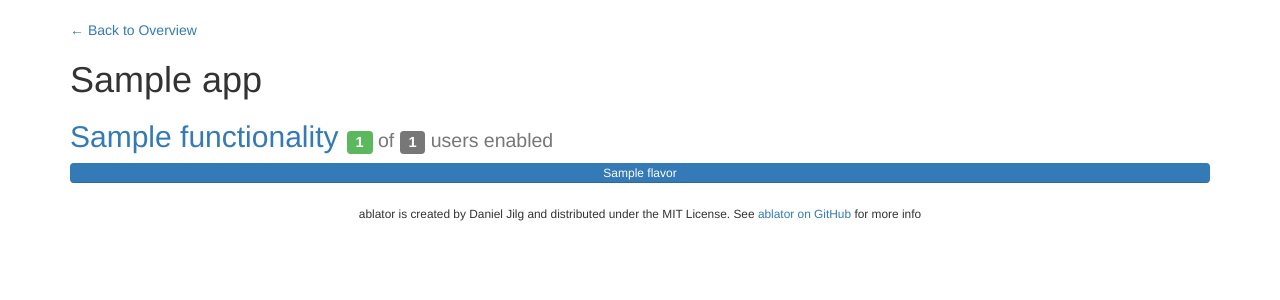
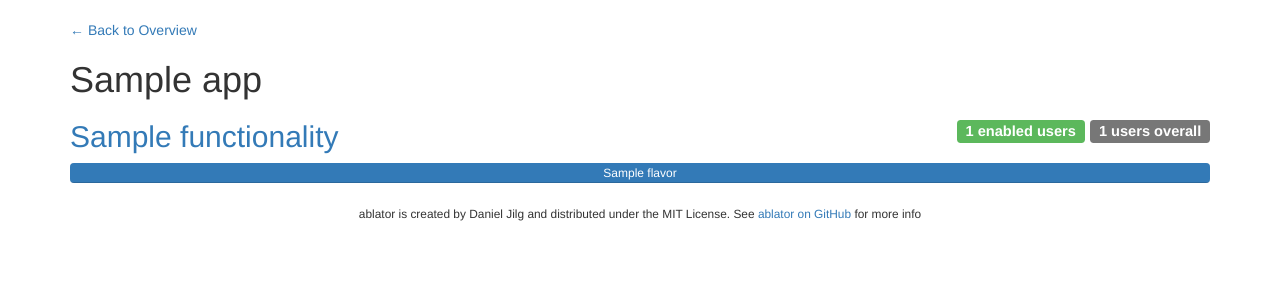
Before and after one commit to ablator/ablator, a Django app: page /app/00000000-0000-0000-0000-000000000001/ in a window 1280 px wide. Shown: the part 72-372 px from the top of the page. Run offline with Django 3.2, Linux system fonts and the light colour scheme; tables that the repository leaves empty hold one stand-in row (values such as "Sample post"); some libraries are stand-ins or nearby versions.

Commit message:
Small Style Fixes

```diff
--- a/ablator/core/management/commands/create_dummy_data.py
+++ b/ablator/core/management/commands/create_dummy_data.py
@@ -47,7 +47,6 @@ class Command(BaseCommand):
                     flavor.save()
                     self.stdout.write(self.style.SUCCESS(' + Flavor {}'.format(flavor.name)))
                 num_availabilities = random.randrange(13, 15)
-                self.stdout.write('   Generating {} availabilities...'.format(num_availabilities))
                 for _ in range(num_availabilities):
                     which(
                         client_user=ClientUser.user_from_object(random_user_name()),
--- /dev/null
+++ b/ablator/web_admin/templates/_includes/functionality_enabled_users.html
@@ -0,0 +1,6 @@
+<h2><a href="{% url 'functionality' functionality.id %}">{{ functionality.name }}</a>
+    <small style="float: right;">
+        <span class="label label-success">{{ functionality.number_of_enabled_users }} enabled users</span>
+        <span class="label label-default">{{ functionality.number_of_users }} users overall</span>
+    </small>
+</h2>
--- a/ablator/web_admin/templates/app.html
+++ b/ablator/web_admin/templates/app.html
@@ -6,14 +6,7 @@
 {% block body %}
     <h1>{{ app.name }}</h1>
     {% for functionality in app.functionality_set.all %}
-        <h2><a href="{% url 'functionality' functionality.id %}">{{ functionality.name }}</a>
-            <small>
-                    <span class="label label-success">
-                        {{ functionality.number_of_enabled_users }}</span> of
-                <span class="label label-default">
-                        {{ functionality.number_of_users }}</span> users enabled
-            </small>
-        </h2>
+            {% include '_includes/functionality_enabled_users.html' %}
 
         <div class="progress">
             {% for flavor in functionality.flavor_set.all %}
```
Also changed, not shown: ablator/web_admin/templates/functionality.html (+1 -6 lines), ablator/web_admin/templates/index.html (+1 -8 lines).
